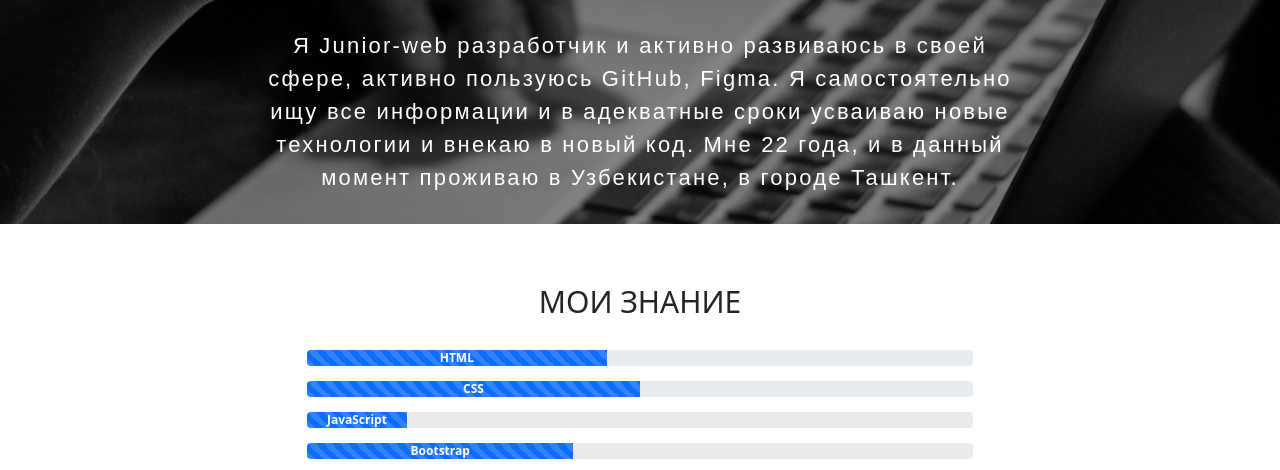
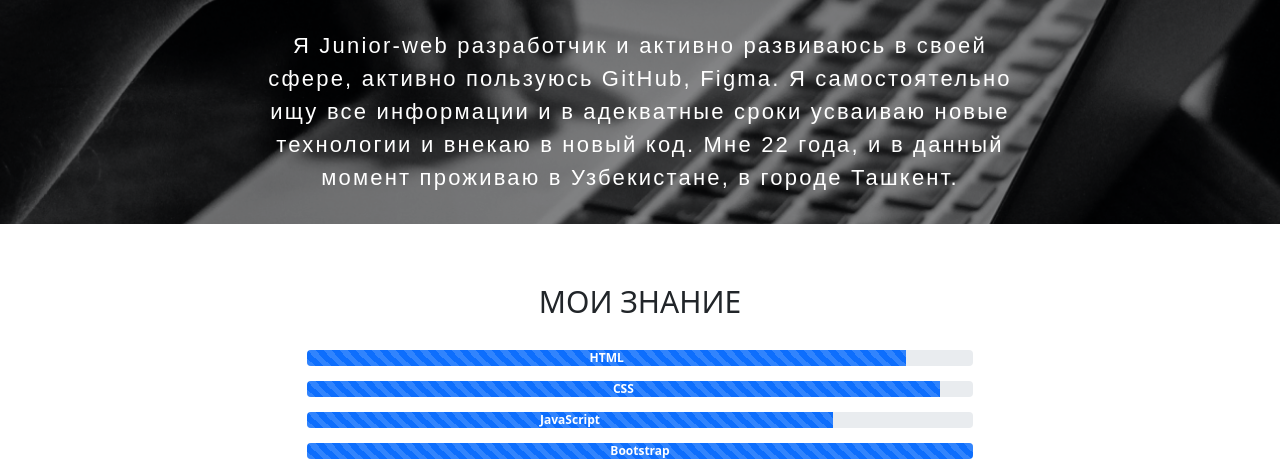
Before and after one commit to Tim248/About-me, a plain HTML site: page index.html in a window 1280 px wide. Shown: the part 482-952 px from the top of the page. Drawn offline with nearby package versions, Linux system fonts and the light colour scheme.

Commit message:
Update index.html

```diff
--- a/index.html
+++ b/index.html
@@ -39,22 +39,22 @@
                     <div class="progress">
                         <div class="progress-bar progress-bar-striped progress-bar-animated main__progress-text"
                             role="progressbar" aria-valuenow="75" aria-valuemin="0" aria-valuemax="100"
-                            style="width: 45%">HTML</div>
+                            style="width: 90%">HTML</div>
                     </div>
                     <div class="progress">
                         <div class="progress-bar progress-bar-striped progress-bar-animated main__progress-text"
                             role="progressbar" aria-valuenow="75" aria-valuemin="0" aria-valuemax="100"
-                            style="width: 50%">CSS</div>
+                            style="width: 95%">CSS</div>
                     </div>
                     <div class="progress">
                         <div class="progress-bar progress-bar-striped progress-bar-animated main__progress-text"
                             role="progressbar" aria-valuenow="75" aria-valuemin="0" aria-valuemax="100"
-                            style="width: 15%">JavaScript</div>
+                            style="width: 79%">JavaScript</div>
                     </div>
                     <div class="progress">
                         <div class="progress-bar progress-bar-striped progress-bar-animated main__progress-text"
                             role="progressbar" aria-valuenow="75" aria-valuemin="0" aria-valuemax="100"
-                            style="width: 40%">Bootstrap</div>
+                            style="width: 100%">Bootstrap</div>
                     </div>
                 </div>
                 <h2 class="all-titles">Мои работы</h2>
```
